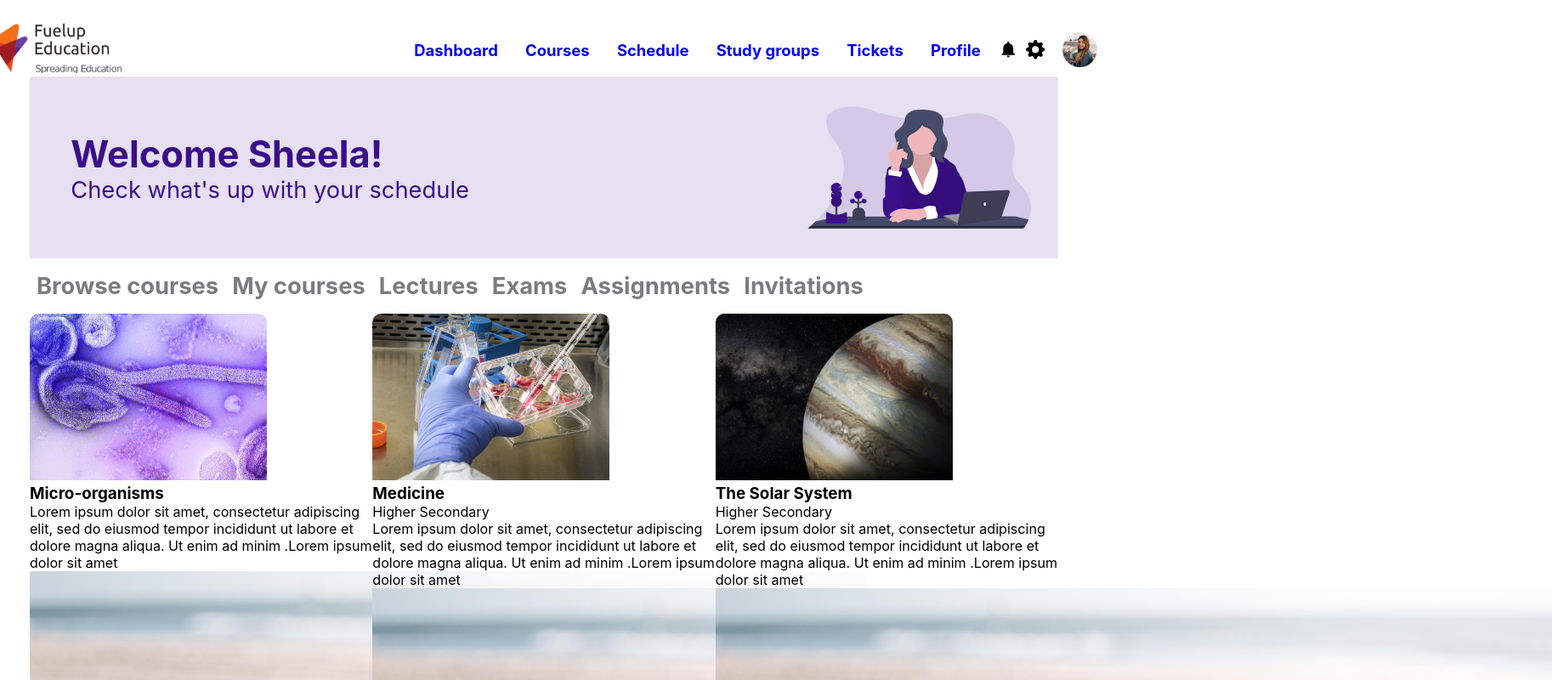
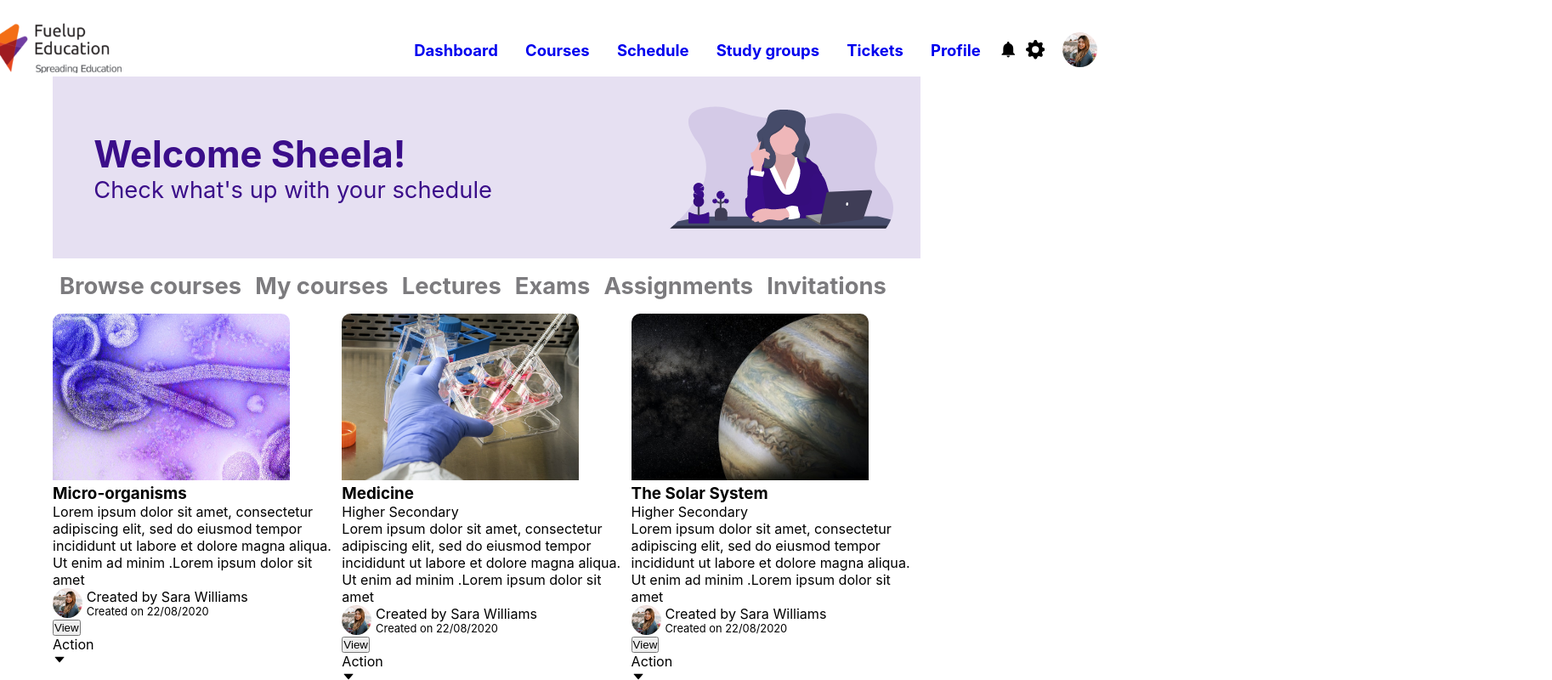
Before and after one commit to Niscolinx/fuelUp-dashboard, a React (Create React App) app: page / in a window 1280 px wide. Shown: the top 800 px of the page at 85% size, 1826 px wide, since content can reach past the window. Built offline with nearby package versions, Linux system fonts and the light colour scheme; a web font is replaced by a local one.

Commit message:
Working on the card

```diff
--- a/src/components/Layout/Card.js
+++ b/src/components/Layout/Card.js
@@ -18,10 +18,10 @@ const Card = (props) => {
                     className='card__creator--img'
                 />
                 <div>
-                    <h5 className='card__creator--name'>
+                    <p className='card__creator--name'>
                         Created by {props.creatorName}
-                    </h5>
-                    <p className='card__creator--data'>
+                    </p>
+                    <p className='card__creator--date'>
                         Created on {props.createdAt}
                     </p>
                 </div>
--- a/src/sass/base/typography.scss
+++ b/src/sass/base/typography.scss
@@ -4,36 +4,8 @@
 .content {
     display: grid;
     // grid-template-rows: min-content;
-    // grid-template-columns: [center-start] repeat(
-    //         8,
-    //         [col-start] minmax(min-content, 14rem) [col-end]
-    //     ) [center-end];
+    grid-template-columns: [center-start] repeat(
+            8,
+            [col-start] minmax(min-content, 14rem) [col-end]
+        ) [center-end];
 }
-
-.header {
-    display: grid;
-    padding: 1rem 2rem;
-    align-items: center;
-    background-color: $primary-color-light-2;
-    grid-column: 1 / -1;
-    grid-template-columns: max-content 1fr;
-
-    &__profile{
-        padding: 1rem;
-        color: $primary-color;
-    }
-
-    &__heading{
-        font-size: 2.7rem;
-        font-weight: 700;
-    }
-
-    &__text{
-        font-size: 1.7rem;
-    }
-
-    &__maskGroup {
-        display: grid;
-        justify-self: end;
-    }
-}
--- a/src/sass/components/card.scss
+++ b/src/sass/components/card.scss
@@ -26,3 +26,27 @@
     display: grid;
     grid-template-columns: repeat(auto-fit, minmax(20rem, 1fr));
 }
+
+.card{
+
+    &__creator{
+        display: flex;
+        align-items: center;
+
+        &--name{
+
+        }
+
+        &--date{
+            font-size: .8rem;
+        }
+
+        &--img{
+            width: 35px;
+            height: 35px;
+            object-fit: cover;
+            border-radius: 50%;
+            margin-right: .3rem;
+        }
+    }
+}
--- /dev/null
+++ b/src/sass/components/header.scss
@@ -0,0 +1,27 @@
+.header {
+    display: grid;
+    padding: 1rem 2rem;
+    align-items: center;
+    background-color: $primary-color-light-2;
+    grid-column: 1 / -1;
+    grid-template-columns: max-content 1fr;
+
+    &__profile{
+        padding: 1rem;
+        color: $primary-color;
+    }
+
+    &__heading{
+        font-size: 2.7rem;
+        font-weight: 700;
+    }
+
+    &__text{
+        font-size: 1.7rem;
+    }
+
+    &__maskGroup {
+        display: grid;
+        justify-self: end;
+    }
+}
--- a/src/sass/main.scss
+++ b/src/sass/main.scss
@@ -8,3 +8,4 @@
 @import './components/form';
 @import './components/toolbar';
 @import './components/card';
+@import './components/header';
```
